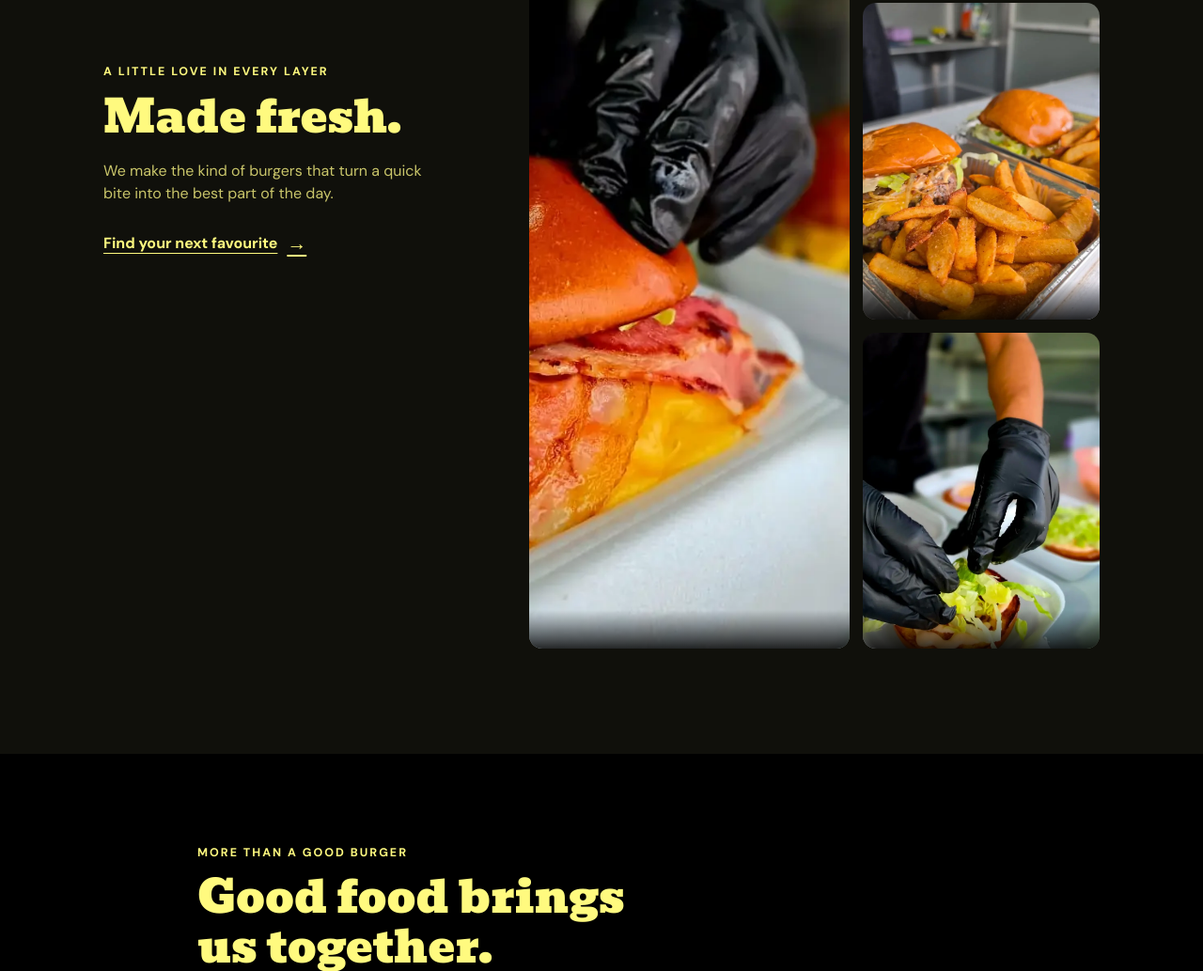
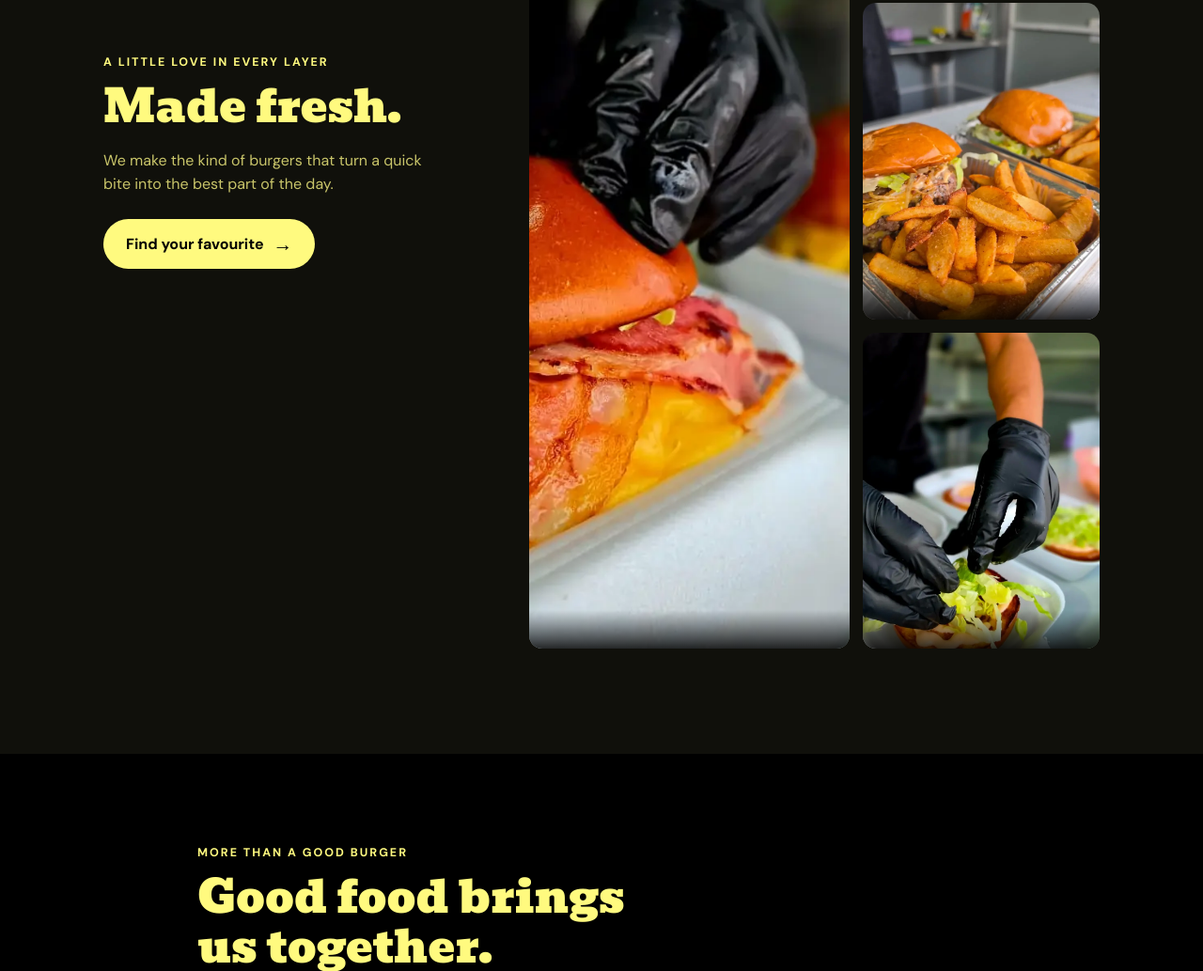
Before and after one commit to BLVCKRIZZ/Kirk-s-Kitchen, a plain HTML site: page index.html in a window 1280 px wide. Shown: the part 1260-2293 px from the top of the page at 94% size. Drawn offline with Linux system fonts and the light colour scheme.

Commit message:
Add files via upload

```diff
--- a/index.html
+++ b/index.html
@@ -38,7 +38,7 @@
           <p class="section-kicker">A little love in every layer</p>
           <h2>Made fresh.</h2>
           <p>We make the kind of burgers that turn a quick bite into the best part of the day.</p>
-          <a class="text-link" href="products.html">Find your next favourite <span aria-hidden="true">→</span></a>
+          <a class="btn text-link" href="products.html">Find your favourite <span aria-hidden="true">→</span></a>
         </div>
         <div class="food-collage" aria-label="Fresh burgers and kitchen moments">
           <figure class="collage-card collage-feature">
--- a/site.css
+++ b/site.css
@@ -250,6 +250,7 @@ html.scroll-motion .community-card.is-visible:not(:hover) img { transform: scale
   text-decoration: none;
   transition: transform 180ms ease, box-shadow 180ms ease, background-size 260ms ease, color 180ms ease;
 }
+.btn.text-link { display: inline-flex; align-items: center; gap: 10px; }
 .btn.ghost { border: 2px solid var(--ink); background: none; color: var(--ink); }
 .btn:not(.ghost) { background-image: linear-gradient(var(--on), var(--on)); background-repeat: no-repeat; background-size: 0 100%; }
 .cat { margin: 30px 0 4px; color: var(--dim); font: 1.25rem Bevan, Georgia, serif; }
```
